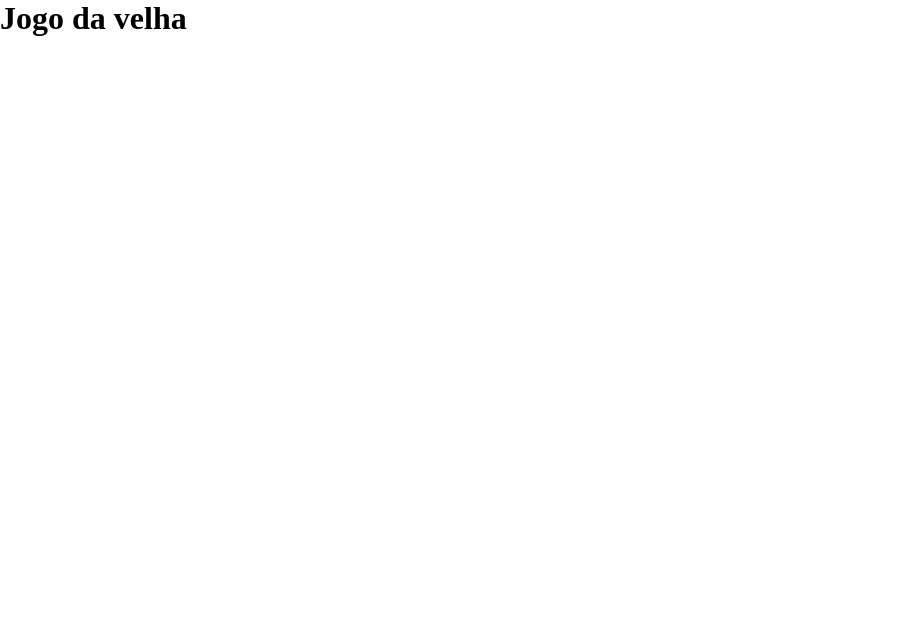
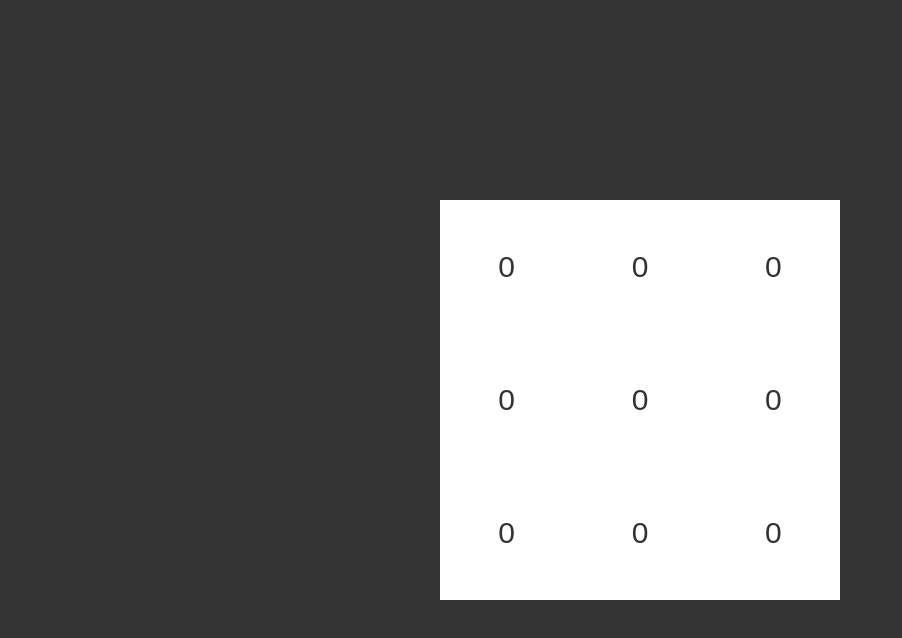
Before and after one commit to NicollasRyan/hash, a React (Create React App) app: page / in a window 1280 px wide. Shown: the top 638 px of the page, without its empty margins (0-902 px from the left). Built offline with nearby package versions, Linux system fonts and the light colour scheme.

Commit message:
Board criado

```diff
--- a/src/App.tsx
+++ b/src/App.tsx
@@ -1,8 +1,10 @@
+import { Board } from "./components/Board";
+
 function App() {
   return (
-    <div className="App">
-      <h1>Jogo da velha</h1>
-    </div>
+    <>
+      <Board />
+    </>
   );
 }
 
--- /dev/null
+++ b/src/components/Board/index.tsx
@@ -0,0 +1,17 @@
+import { BoxBorard, Span } from "./styled";
+
+export function Board() {
+  return (
+    <BoxBorard>
+      <Span>0</Span>
+      <Span>0</Span>
+      <Span>0</Span>
+      <Span>0</Span>
+      <Span>0</Span>
+      <Span>0</Span>
+      <Span>0</Span>
+      <Span>0</Span>
+      <Span>0</Span>
+    </BoxBorard>
+  );
+}
--- /dev/null
+++ b/src/components/Board/styled.ts
@@ -0,0 +1,25 @@
+import styled from "styled-components";
+
+export const BoxBorard = styled.div`
+  width: 400px;
+  height: 400px;
+  background: white;
+
+  display: flex;
+  flex-wrap: wrap;
+  justify-content: center;
+`;
+
+export const Span = styled.span`
+  width: 33.33333%;
+  display: flex;
+  align-items: center;
+  justify-content: center;
+  color: #333;
+  font-size: 30px;
+
+  &:hover {
+    background: #f6f6f6;
+    cursor: pointer;
+  }
+`;
--- a/src/styles/global.ts
+++ b/src/styles/global.ts
@@ -5,5 +5,19 @@ export const GlobalStyle = createGlobalStyle`
     margin: 0 ;
     padding: 0;
     box-sizing: border-box;
+    font-family: Arial, Helvetica, sans-serif;
+
+}
+
+body {
+    display: flex;
+    align-items: center;
+    justify-content: center;
+    place-items: center;
+    min-height: 100vh;
+
+
+    background-color: #333333;
+    color: #BCBCBC;
 }
 `;
```
